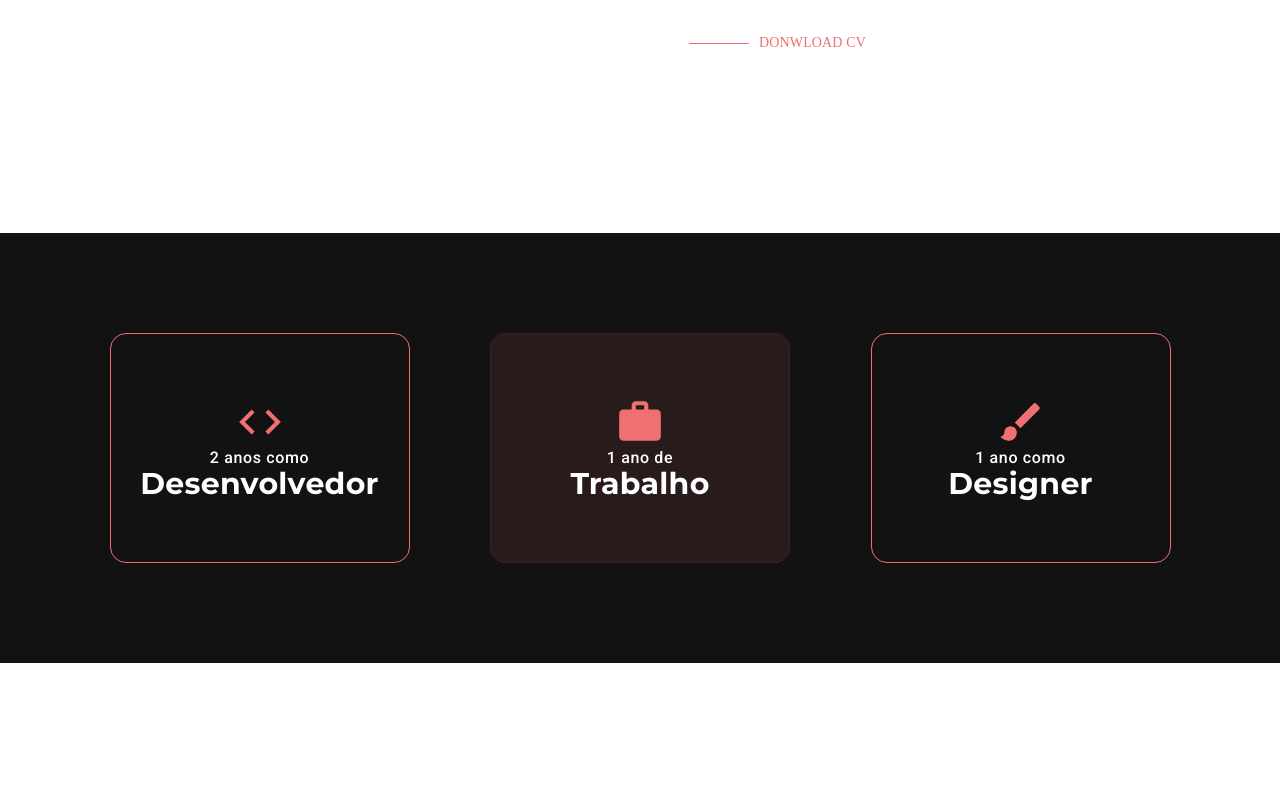
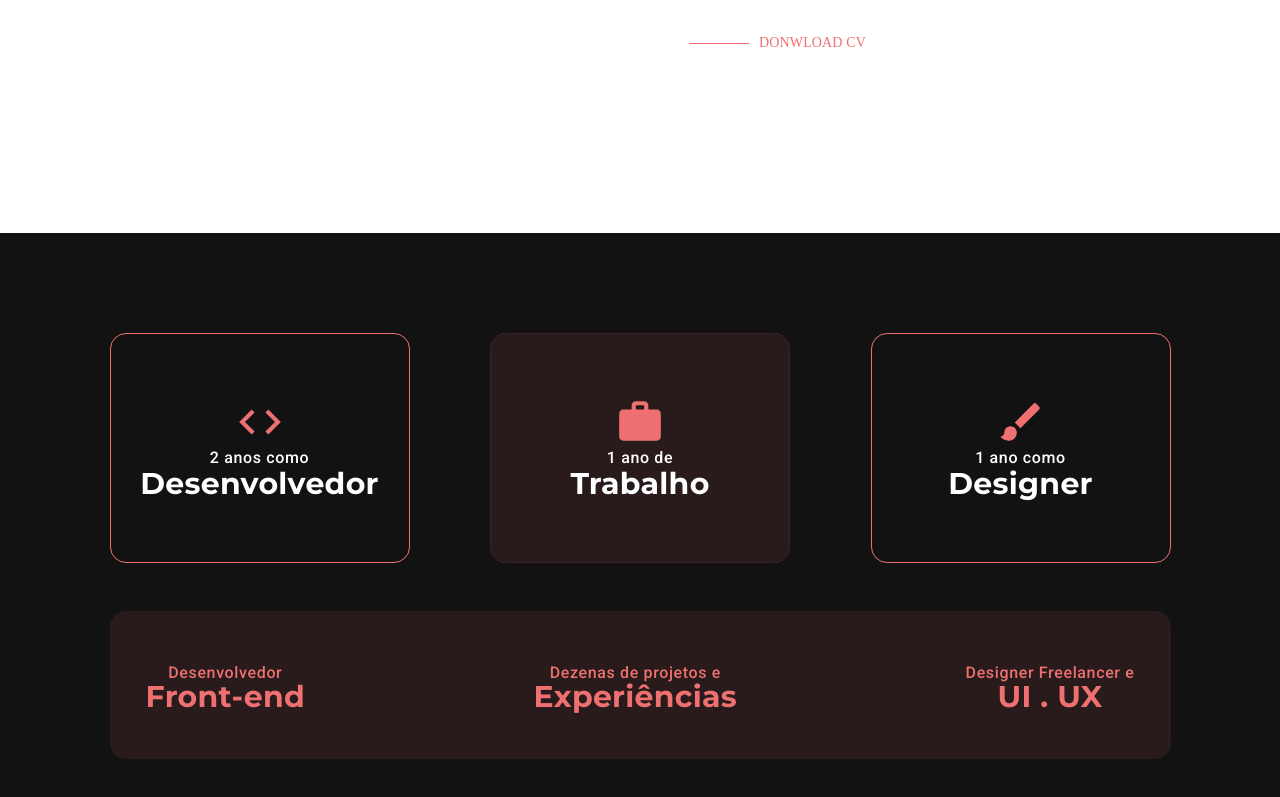
Before and after one commit to Lucas-Jav/PortfolioV3, a React (Vite) app: page / in a window 1280 px wide. Shown: the part 1249-2046 px from the top of the page. Before the commit the page ends 1912 px from the top, so only its background shows below. Built offline with nearby package versions, Linux system fonts and the light colour scheme; a web font is replaced by a local one.

Commit message:
:sparkles: feat(bannerBottonInfo): create newCard

```diff
--- a/src/components/About/Index.tsx
+++ b/src/components/About/Index.tsx
@@ -1,17 +1,10 @@
 import Box from '@mui/material/Box';
 import LeftBlock from './LeftBlock';
 import RightBlock from './RightBlock';
+import { User } from '../../types';
 
 interface AboutProps {
-    data: {
-        name: string;
-        birthday: Date;
-        location: {
-            state: string;
-            country: string;
-        };
-        descriptions: string[];
-    }
+    data: Omit<User, 'username' | 'specializes'>
 }
 
 function About({
--- a/src/components/About/LeftBlock.tsx
+++ b/src/components/About/LeftBlock.tsx
@@ -1,14 +1,12 @@
 import { Typography } from '@mui/material';
 import Box from '@mui/material/Box';
 import Navicon from '../NavIcon/Index';
+import { Location } from '../../types';
 
 interface LeftBlockProps {
     name: string;
     birthday: Date;
-    location: {
-        state: string;
-        country: string;
-    };
+    location: Location;
 }
 
 function LeftBlock({
--- /dev/null
+++ b/src/components/BannerInfo/BannerBotton.tsx
@@ -0,0 +1,54 @@
+import Box from '@mui/material/Box';
+import { User } from '../../types';
+import { Typography } from '@mui/material';
+
+interface BannerBottonProps {
+    timeSpecializes: User["timeSpecializes"];
+}
+
+function BannerBottonInfo({
+    timeSpecializes
+}: BannerBottonProps) {
+
+    return (
+        <Box
+            mt={6}
+            sx={{
+                bgcolor: "#EE70701A",
+                p: "50px 36px",
+                display: "flex",
+                justifyContent: "space-between",
+                borderRadius: "1rem",
+                flexWrap: "wrap"
+            }}>
+                {timeSpecializes.map(timeSpecialize => (
+                    <Box key={timeSpecialize.id}>
+                        <Typography
+                            color="#EE7070"
+                            sx={{
+                                textAlign: "center",
+                                fontFamily: "Roboto",
+                                fontSize: "1rem",
+                                fontWeight: "500",
+                                letterSpacing: "0.04rem"
+                            }}>
+                                {timeSpecialize.specialize}
+                        </Typography>
+                        <Typography
+                            color="#EE7070"
+                            sx={{
+                                textAlign: "center",
+                                fontFamily: "Montserrat",
+                                fontSize: "1.875rem",
+                                fontWeight: "700",
+                                lineHeight: "1.5rem"
+                            }}>
+                                {timeSpecialize.variante}
+                        </Typography>
+                    </Box>
+                ))}
+        </Box>
+    )
+}
+
+export default BannerBottonInfo;
--- a/src/components/BannerInfo/Cards.tsx
+++ b/src/components/BannerInfo/Cards.tsx
@@ -1,15 +1,9 @@
 import { Typography, useMediaQuery } from '@mui/material';
 import Box from '@mui/material/Box';
-
+import { Specializes } from '../../types';
 
 interface CardsProps {
-    specializes: Array<{
-        id: number;
-        icon: JSX.Element;
-        time: Date;
-        specialize: string;
-        variante: string;
-    }>;
+    specializes: Specializes[];
 }
 
 function Cards({
@@ -20,7 +14,6 @@ function Cards({
         <Box
             sx={{
                 maxWidth: "1061px",
-
                 display: "flex",
                 alignItems: "center",
                 justifyContent: "space-between",
--- a/src/components/BannerInfo/Index.tsx
+++ b/src/components/BannerInfo/Index.tsx
@@ -1,19 +1,19 @@
 import Box from '@mui/material/Box';
 import Cards from './Cards';
+import { Specializes, User } from '../../types';
+import BannerBottonInfo from './BannerBotton';
+import { useMediaQuery } from '@mui/material';
 
 interface BannerProps {
-    specializes: Array<{
-        id: number;
-        icon: JSX.Element;
-        time: Date;
-        specialize: string;
-        variante: string;
-    }>;
+    specializes: Specializes[];
+    timeSpecializes: User["timeSpecializes"];
 }
 
 function BannerInfo({
-    specializes
+    specializes,
+    timeSpecializes
 }: BannerProps) {
+    const media1040 = useMediaQuery("(max-width: 1040px)");
     return (
         <Box
             sx={{
@@ -28,6 +28,11 @@ function BannerInfo({
                 }}>
                     <Cards
                         specializes={specializes}/>
+
+                    {!media1040 && (
+                        <BannerBottonInfo
+                            timeSpecializes={timeSpecializes}/>
+                    )}
                 </Box>
         </Box>
     )
--- a/src/pages/Home.tsx
+++ b/src/pages/Home.tsx
@@ -6,6 +6,7 @@ import BannerInfo from '../components/BannerInfo/Index';
 import CodeIcon from '@mui/icons-material/Code';
 import WorkIcon from '@mui/icons-material/Work';
 import BrushIcon from '@mui/icons-material/Brush';
+import { User } from '../types';
 
 const propsIcon = {
     color: "#EE7070",
@@ -13,7 +14,7 @@ const propsIcon = {
     width: "3.125rem"
 }
 
-const data = {
+const data: User = {
     name: "Lucas Henrique Oliveira de Amorim",
     username: 'Lucas Oliveira',
     birthday: new Date('2004-03-24'),
@@ -52,6 +53,23 @@ const data = {
             specialize: "Designer",
             variante: "1",
         }
+    ],
+    timeSpecializes: [
+        {
+            id: 1,
+            specialize: "Desenvolvedor",
+            variante: "Front-end"
+        },
+        {
+            id: 2,
+            specialize: "Dezenas de projetos e",
+            variante: "Experiências"
+        },
+        {
+            id: 3,
+            specialize: "Designer Freelancer e",
+            variante: "UI . UX"
+        },
     ]
 }
 
@@ -73,7 +91,8 @@ function Home() {
                 data={data}/>
 
             <BannerInfo
-                specializes={data.specializes}/>
+                specializes={data.specializes}
+                timeSpecializes={data.timeSpecializes}/>
 
             <BasicSpeedDial />
         </Box>
--- /dev/null
+++ b/src/types/index.ts
@@ -0,0 +1,26 @@
+
+
+
+export type Specializes = {
+    id: number;
+    icon: JSX.Element;
+    time: Date;
+    specialize: string;
+    variante: string;
+}
+
+export type Location = {
+    state: string;
+    country: string;
+}
+
+export interface User {
+    name: string;
+    username: string;
+    birthday: Date;
+    works: string[];
+    location: Location;
+    descriptions: string[];
+    specializes: Specializes[];
+    timeSpecializes: Omit<Specializes, "icon" | "time">[];
+}
```
